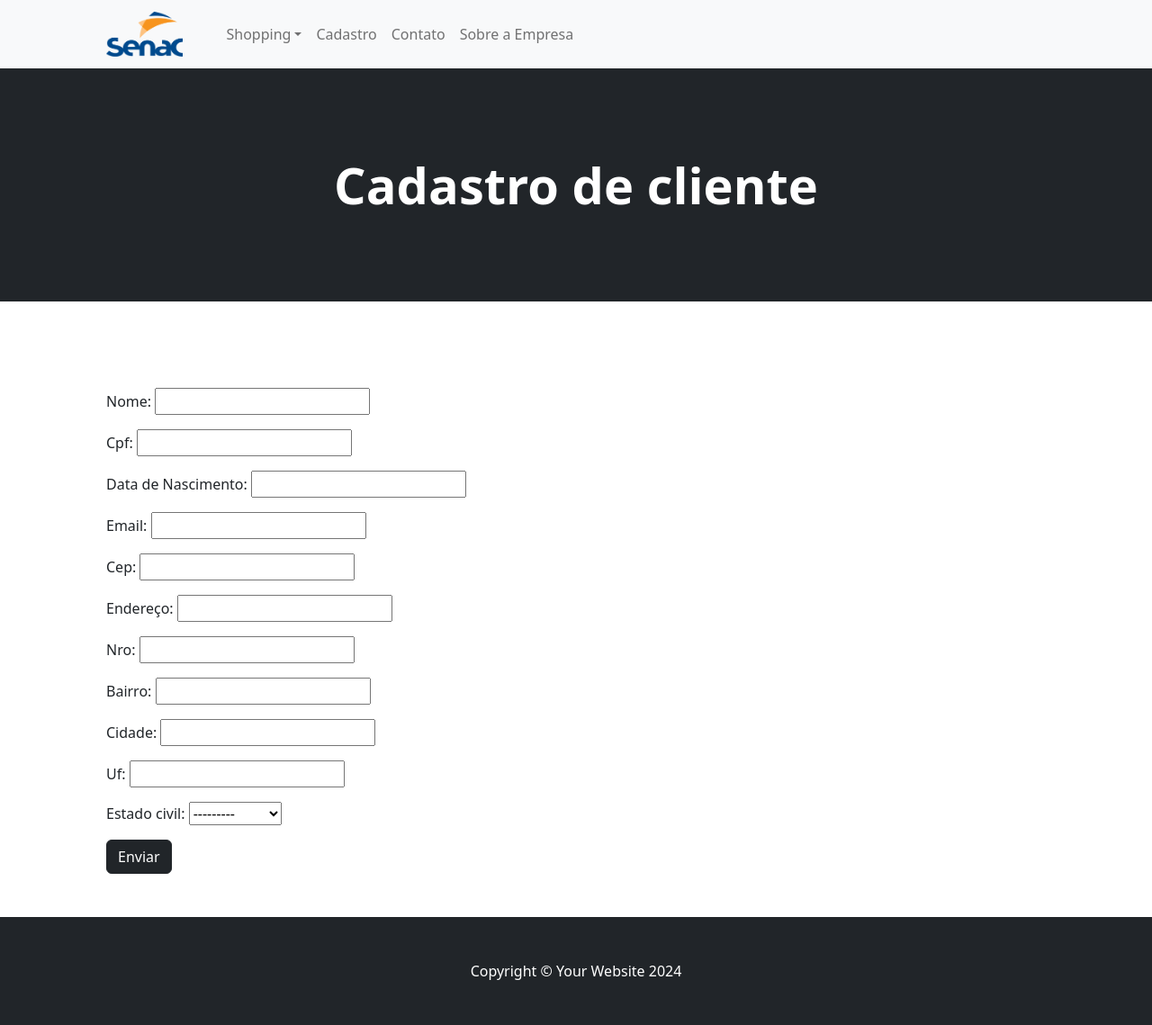
After one commit to HeitorRich/SenacStore, a Django app: page /cadastro/ in a window 1280 px wide. The commit adds this page. Shown: the whole page at 90% size. Run offline with Django 4.2, Linux system fonts and the light colour scheme; data that the repository does not hold is empty; some libraries are stand-ins or nearby versions.

Commit message:
Novas páginas cadastro e sobre empresa

```diff
--- /dev/null
+++ b/StoreApp/forms.py
@@ -0,0 +1,8 @@
+from django import forms
+from StoreApp.models import Cliente
+
+# criando um formulário baseado em um model
+class CadastroForm(forms.ModelForm):
+    class Meta:
+        model = Cliente
+        fields = '__all__'
--- a/StoreApp/templates/base.html
+++ b/StoreApp/templates/base.html
@@ -35,9 +35,9 @@
                             {% endfor %}
                             </ul>
                         </li>
-                        <li class="nav-item"><a class="nav-link" href="#!">Cadastro</a></li>
+                        <li class="nav-item"><a class="nav-link" href="{% url 'cadastro' %}">Cadastro</a></li>
                         <li class="nav-item"><a class="nav-link" href="#!">Contato</a></li>
-                        <li class="nav-item"><a class="nav-link" href="#!">Sobre a Empresa</a></li>
+                        <li class="nav-item"><a class="nav-link" href="{% url 'sobre_empresa' %}">Sobre a Empresa</a></li>
                     </ul>
                 </div>
             </div>
--- /dev/null
+++ b/StoreApp/templates/cadastro.html
@@ -0,0 +1,25 @@
+{% extends 'base.html' %}
+{% load static %}
+
+{% block Titulo %}Cadastro - Senac Store{% endblock Titulo %}
+
+{% block Conteudo %}
+        <!-- Header-->
+        <header class="bg-dark py-5">
+            <div class="container px-4 px-lg-5 my-5">
+                <div class="text-center text-white">
+                    <h1 class="display-4 fw-bolder">Cadastro de cliente</h1>
+                </div>
+            </div>
+        </header>
+        <section class="py-5">
+            <div class="container px-4 px-lg-5 mt-5">
+
+                <form action="{% url 'cadastro' %}" method="post">
+                    {{ formulario_cadastro.as_p }}
+                    <input type="submit" value="Enviar" class="btn btn-dark">
+                </form>
+
+            </div>
+        </section>
+{% endblock Conteudo %}
--- a/StoreApp/templates/produtos.html
+++ b/StoreApp/templates/produtos.html
@@ -1,7 +1,7 @@
 {% extends 'base.html' %}
 {% load static %}
 
-{% block Titulo %}Nome do Departamento{% endblock Titulo %}
+{% block Titulo %}{{ titulo }}{% endblock Titulo %}
 
 {% block Conteudo %}
         <!-- Header-->
--- a/StoreApp/urls.py
+++ b/StoreApp/urls.py
@@ -6,4 +6,6 @@ urlpatterns = [
     path('produtos/', views.produto_lista, name='produto_lista'),
     path('produtos/<int:id>', views.produto_lista_por_departamento, name='produto_lista_por_departamento'),
     path('produto/<int:id>', views.produto_detalhe, name='produto_detalhe'),
+    path('sobre-a-empresa/', views.sobre_empresa, name='sobre_empresa'),
+    path('cadastro/', views.cadastro, name='cadastro')
 ]
--- a/StoreApp/views.py
+++ b/StoreApp/views.py
@@ -1,5 +1,6 @@
 from django.shortcuts import render
 from StoreApp.models import Departamento, Produto
+from StoreApp.forms import CadastroForm
 
 # Create your views here.
 def index(request):
@@ -21,9 +22,10 @@ def produto_lista(request):
 
 def produto_detalhe(request, id):
     produto = Produto.objects.get(id=id)
-
+    produtos_relacionados = Produto.objects.filter(departamento_id=produto.departamento).exclude(id=id)[:4]
     context = {
-        'produto' : produto
+        'produto' : produto,
+        'produtos_relacionados' : produtos_relacionados
     }
     return render(request, 'produto_detalhes.html', context)
 
@@ -35,3 +37,15 @@ def produto_lista_por_departamento(request, id):
         'titulo' : departamento.nome
     }
     return render(request, 'produtos.html', context)
+
+def sobre_empresa(request):
+    return render(request, 'sobre_empresa.html')
+
+def cadastro(request):
+
+    formulario = CadastroForm
+
+    context = {
+        'formulario_cadastro' : formulario
+    }
+    return render(request, 'cadastro.html', context)
```
Also changed, not shown: StoreApp/templates/produto_detalhes.html (+14 -16 lines), StoreApp/templates/sobre_empresa.html (added, +20 -0 lines), media/images/caneca-Joker.jpg (added), media/images/caneca5.jpg (added), media/images/caneca6.jpg (added).
